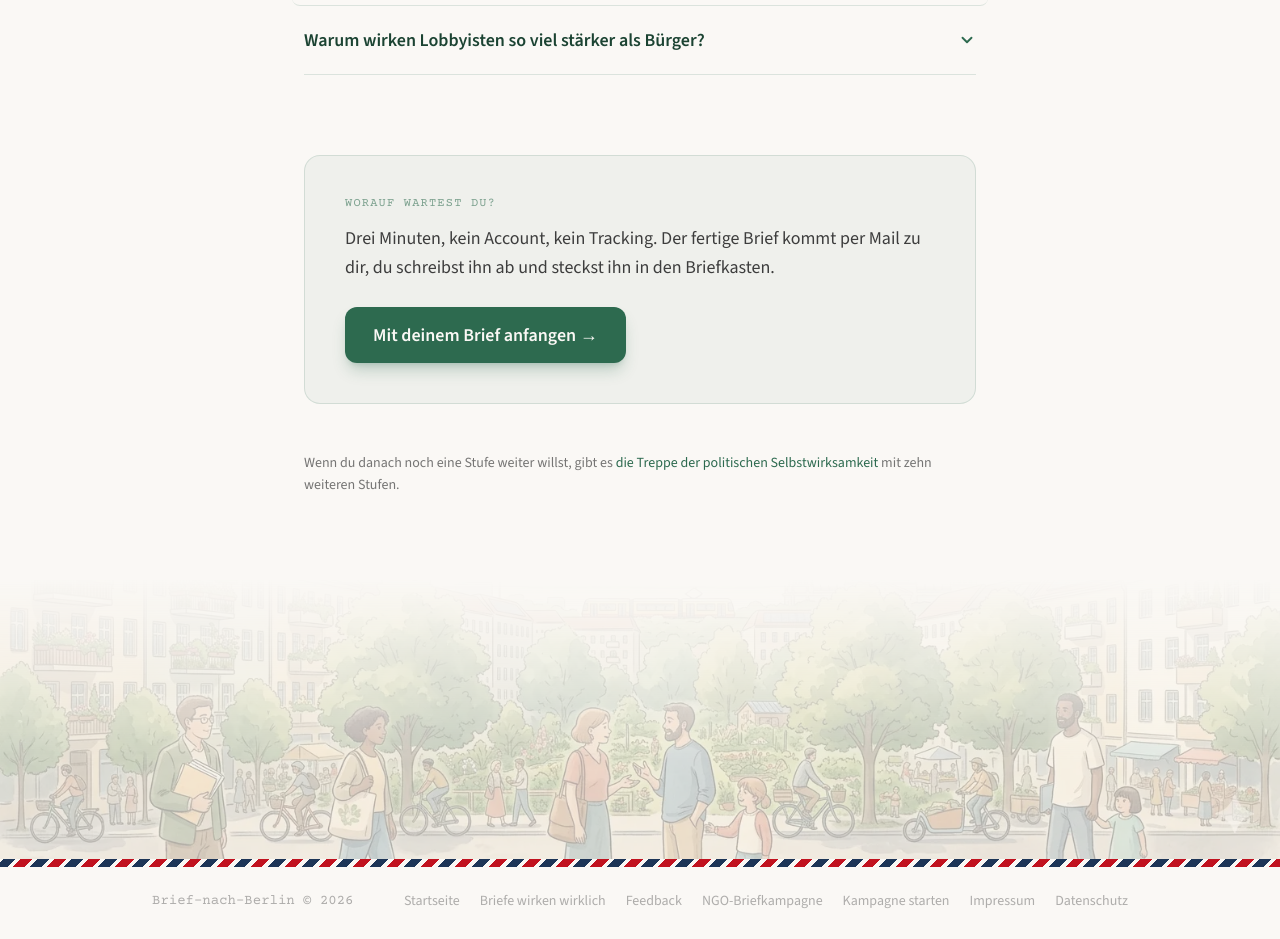
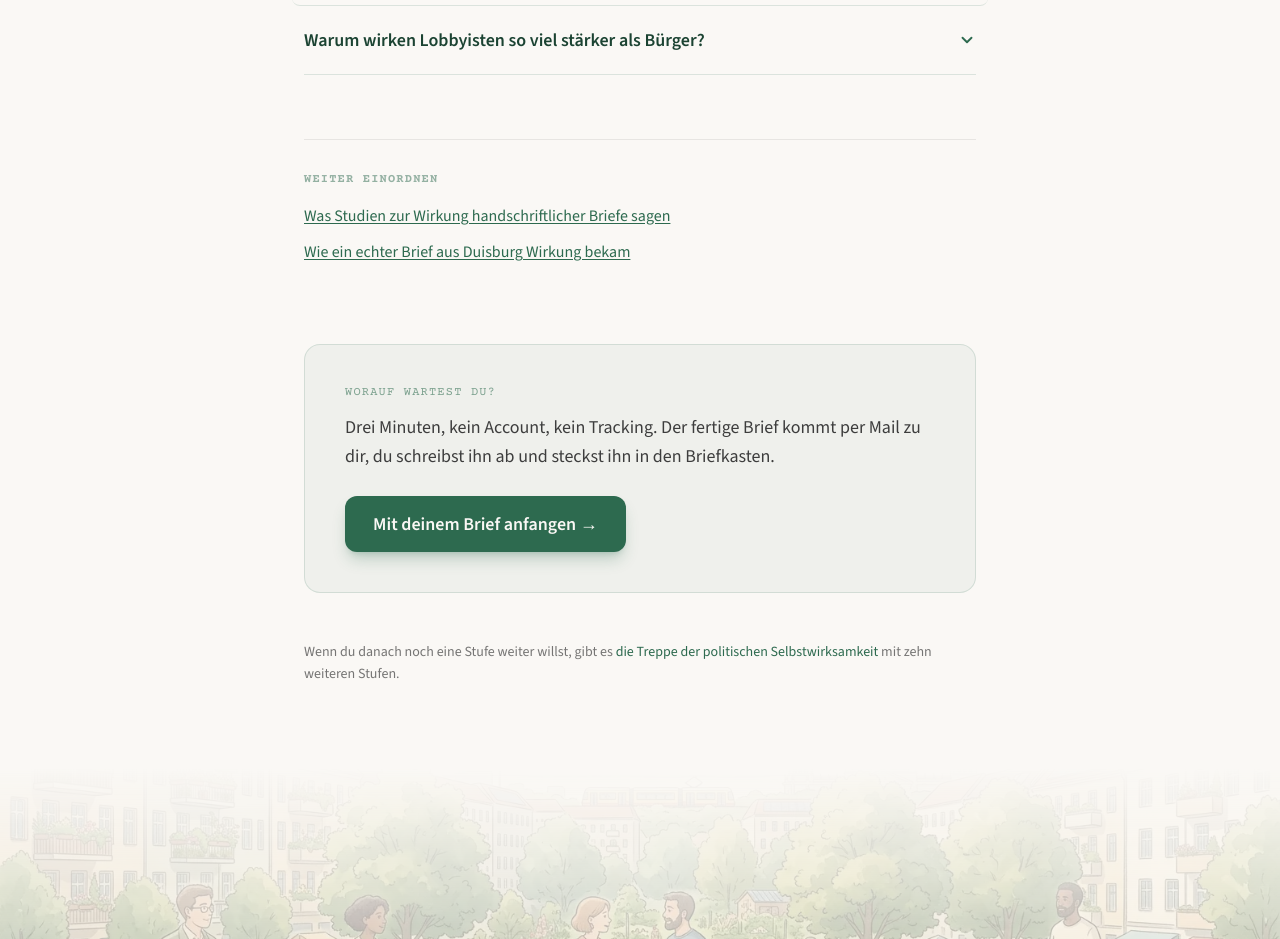
Before and after one commit to tholo91/brief-nach-berlin, a Next.js app in the folder web/: page /warum-ein-brief in a window 1280 px wide. Shown: the part 5538-6477 px from the top of the page. Built offline with nearby package versions, Linux system fonts and the light colour scheme.

Commit message:
feat(content): highlight handwritten-letter evidence

```diff
--- a/web/src/app/(site)/andere-tools/page.tsx
+++ b/web/src/app/(site)/andere-tools/page.tsx
@@ -463,9 +463,9 @@ export default function AndereToolsPage() {
           </p>
           <p>
             Wenn du wissen willst, warum gerade ein handgeschriebener Brief
-            mehr bewirkt als eine E-Mail, lies{" "}
-            <Link href="/warum-ein-brief" className="text-waldgruen hover:underline">
-              Warum ein Brief mehr ist als ein Brief
+            anders wirkt als eine E-Mail, lies{" "}
+            <Link href="/handschriftliche-briefe-wirkung" className="text-waldgruen hover:underline">
+              Studien zur Wirkung handschriftlicher Briefe
             </Link>
             .
           </p>
--- a/web/src/app/(site)/brief-schreiben-wirkt/page.tsx
+++ b/web/src/app/(site)/brief-schreiben-wirkt/page.tsx
@@ -228,10 +228,10 @@ export default function BriefSchreibenWirktPage() {
             </li>
             <li>
               <Link
-                href="/warum-ein-brief"
+                href="/handschriftliche-briefe-wirkung"
                 className="font-body text-waldgruen hover:text-waldgruen-dark underline underline-offset-2 transition-colors"
               >
-                Warum ein Brief mehr ist als ein Brief
+                Was Studien zur Wirkung handschriftlicher Briefe sagen
               </Link>
             </li>
             <li>
--- a/web/src/app/(site)/guide/page.tsx
+++ b/web/src/app/(site)/guide/page.tsx
@@ -578,12 +578,12 @@ export default function GuidePage() {
 
         <div className="mt-12 font-body text-sm text-warmgrau/70 leading-relaxed space-y-3">
           <p>
-            Warum ein Brief überhaupt mehr bewirkt als eine E-Mail, steht in{" "}
+            Warum ein handschriftlicher Brief anders wahrgenommen wird, steht in{" "}
             <Link
-              href="/warum-ein-brief"
+              href="/handschriftliche-briefe-wirkung"
               className="text-waldgruen hover:underline"
             >
-              Warum ein Brief mehr ist als ein Brief
+              Studien zur Wirkung handschriftlicher Briefe
             </Link>
             .
           </p>
--- a/web/src/app/(site)/handschriftliche-briefe-wirkung/page.tsx
+++ b/web/src/app/(site)/handschriftliche-briefe-wirkung/page.tsx
@@ -1,3 +1,4 @@
+import Image from "next/image";
 import Link from "next/link";
 import type { Metadata } from "next";
 import { APP_URL } from "@/lib/config";
@@ -98,6 +99,17 @@ export default function HandschriftlicheBriefeWirkungPage() {
           Ein handschriftlicher Brief an eine Abgeordnete oder einen Abgeordneten kann mehr Aufmerksamkeit bekommen als eine kurze digitale Nachricht. Er zeigt, dass sich jemand Zeit genommen hat. Studien belegen diesen Effekt am klarsten bei personalisierter Post und bei Bürgerkontakten. Sie beweisen nicht, dass Handschrift allein politische Entscheidungen verändert. Inhalt, Zuständigkeit und persönlicher Bezug bleiben entscheidend.
         </p>
 
+        <figure className="mb-14 overflow-hidden rounded-xl border border-waldgruen/10 bg-white shadow-[0_24px_70px_-36px_rgba(45,80,22,0.45)]">
+          <Image
+            src="/images/postcard-fridge-hero.webp"
+            alt="Handgemalte Illustration einer handgeschriebenen Postkarte, die mit einem grünen Magneten an einem hellen Kühlschrank hängt."
+            width={1224}
+            height={765}
+            priority
+            className="h-auto w-full"
+          />
+        </figure>
+
         <Prose>
           <h2>Warum eine Urlaubspostkarte am Kühlschrank hängen bleibt</h2>
           <p>
@@ -190,7 +202,9 @@ export default function HandschriftlicheBriefeWirkungPage() {
         <div className="mt-16 border-t border-warmgrau/10 pt-8">
           <p className="mb-4 font-typewriter text-xs font-bold uppercase tracking-widest text-waldgruen/50">Mehr dazu</p>
           <ul className="flex flex-col gap-3">
+            <li><Link href="/brief-schreiben-wirkt" className="font-body text-waldgruen underline underline-offset-2 hover:text-waldgruen-dark">Wie ein echter Brief aus Duisburg Wirkung bekam</Link></li>
             <li><Link href="/lohnt-sich-brief-an-politiker" className="font-body text-waldgruen underline underline-offset-2 hover:text-waldgruen-dark">Was passiert mit einem Brief im Abgeordnetenbüro?</Link></li>
+            <li><Link href="/warum-ein-brief" className="font-body text-waldgruen underline underline-offset-2 hover:text-waldgruen-dark">Warum ein Brief mehr ist als ein Brief</Link></li>
             <li><Link href="/ngo-briefkampagne" className="font-body text-waldgruen underline underline-offset-2 hover:text-waldgruen-dark">Wie eine NGO eine Briefkampagne startet</Link></li>
             <li><Link href="/tipps" className="font-body text-waldgruen underline underline-offset-2 hover:text-waldgruen-dark">Tipps für einen persönlichen Brief</Link></li>
           </ul>
--- a/web/src/app/(site)/kommunalpolitik-brief/page.tsx
+++ b/web/src/app/(site)/kommunalpolitik-brief/page.tsx
@@ -274,12 +274,12 @@ export default function KommunalpolitikBriefPage() {
             .
           </p>
           <p>
-            Warum handgeschriebene Briefe mehr bewirken als E-Mails, steht hier:{" "}
+            Warum handgeschriebene Briefe anders wirken als E-Mails, steht hier:{" "}
             <Link
-              href="/warum-ein-brief"
+              href="/handschriftliche-briefe-wirkung"
               className="text-waldgruen hover:underline"
             >
-              Warum ein Brief mehr ist als ein Brief
+              Studien zur Wirkung handschriftlicher Briefe
             </Link>
             .
           </p>
--- a/web/src/app/(site)/lohnt-sich-brief-an-politiker/page.tsx
+++ b/web/src/app/(site)/lohnt-sich-brief-an-politiker/page.tsx
@@ -304,10 +304,10 @@ export default function LohntSichPage() {
             </li>
             <li>
               <Link
-                href="/warum-ein-brief"
+                href="/handschriftliche-briefe-wirkung"
                 className="font-body text-waldgruen-dark underline decoration-waldgruen/30 underline-offset-4 hover:decoration-waldgruen"
               >
-                Warum ein Brief mehr ist als ein Brief
+                Was Studien zur Wirkung handschriftlicher Briefe sagen
               </Link>
             </li>
             <li>
--- a/web/src/app/(site)/presse/page.tsx
+++ b/web/src/app/(site)/presse/page.tsx
@@ -436,10 +436,10 @@ export default async function PressePage() {
             </li>
             <li>
               <Link
-                href="/warum-ein-brief"
+                href="/handschriftliche-briefe-wirkung"
                 className="font-body text-waldgruen-dark underline decoration-waldgruen/30 underline-offset-4 hover:decoration-waldgruen"
               >
-                Warum ein Brief mehr ist als ein Brief
+                Studien zur Wirkung handschriftlicher Briefe
               </Link>
             </li>
             <li>
--- a/web/src/app/(site)/warum-ein-brief/page.tsx
+++ b/web/src/app/(site)/warum-ein-brief/page.tsx
@@ -322,6 +322,30 @@ export default function WarumPage() {
           <FAQAccordion items={faqs} />
         </Prose>
 
+        <div className="mt-16 border-t border-warmgrau/10 pt-8">
+          <p className="font-typewriter text-xs font-bold tracking-widest uppercase text-waldgruen/50 mb-4">
+            Weiter einordnen
+          </p>
+          <ul className="flex flex-col gap-3">
+            <li>
+              <Link
+                href="/handschriftliche-briefe-wirkung"
+                className="font-body text-waldgruen hover:text-waldgruen-dark underline underline-offset-2 transition-colors"
+              >
+                Was Studien zur Wirkung handschriftlicher Briefe sagen
+              </Link>
+            </li>
+            <li>
+              <Link
+                href="/brief-schreiben-wirkt"
+                className="font-body text-waldgruen hover:text-waldgruen-dark underline underline-offset-2 transition-colors"
+              >
+                Wie ein echter Brief aus Duisburg Wirkung bekam
+              </Link>
+            </li>
+          </ul>
+        </div>
+
         <div className="mt-20 p-8 md:p-10 bg-waldgruen/5 border border-waldgruen/15 rounded-2xl hover:bg-waldgruen/10 transition-colors">
           <p className="font-typewriter text-xs uppercase tracking-widest text-waldgruen/60 mb-3">
             Worauf wartest du?
--- a/web/src/app/(site)/warum/page.tsx
+++ b/web/src/app/(site)/warum/page.tsx
@@ -397,12 +397,12 @@ export default function WarumPage() {
         <div className="mt-12 font-body text-sm text-warmgrau/70 leading-relaxed space-y-3">
           <p>
             Wenn dich interessiert, warum gerade ein handgeschriebener Brief
-            mehr bewirkt als eine E-Mail, lies{" "}
+            anders wirkt als eine E-Mail, lies{" "}
             <Link
-              href="/warum-ein-brief"
+              href="/handschriftliche-briefe-wirkung"
               className="text-waldgruen hover:underline"
             >
-              Warum ein Brief mehr ist als ein Brief
+              Studien zur Wirkung handschriftlicher Briefe
             </Link>
             .
           </p>
--- a/web/src/components/Footer.tsx
+++ b/web/src/components/Footer.tsx
@@ -11,6 +11,7 @@ const footerSections = [
       { label: "Beispiele", href: "/beispiele" },
       { label: "Tipps", href: "/tipps" },
       { label: "Warum ein Brief?", href: "/warum-ein-brief" },
+      { label: "Studien zur Wirkung", href: "/handschriftliche-briefe-wirkung" },
       {
         label: "Treppe der Selbstwirksamkeit",
         href: "/treppe-der-selbstwirksamkeit",
--- a/web/src/components/WhyItWorks.tsx
+++ b/web/src/components/WhyItWorks.tsx
@@ -37,7 +37,7 @@ export default function WhyItWorks() {
             prefetch={false}
             className="text-waldgruen hover:text-waldgruen-dark underline decoration-waldgruen/30 underline-offset-2 hover:decoration-waldgruen transition-colors"
           >
-            Warum handschriftliche Briefe trotzdem einen Unterschied machen
+            Was Studien zur Wirkung handschriftlicher Briefe sagen
           </Link>
         </p>
 
```
Also changed, not shown: web/public/images/postcard-fridge-hero.webp (added).
